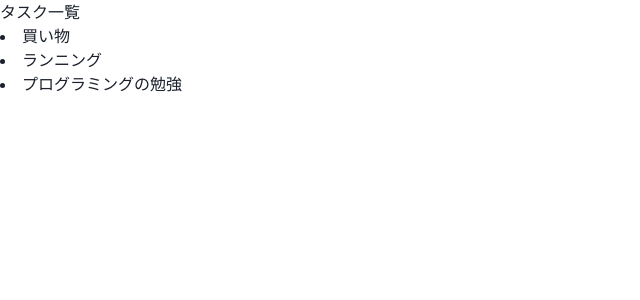
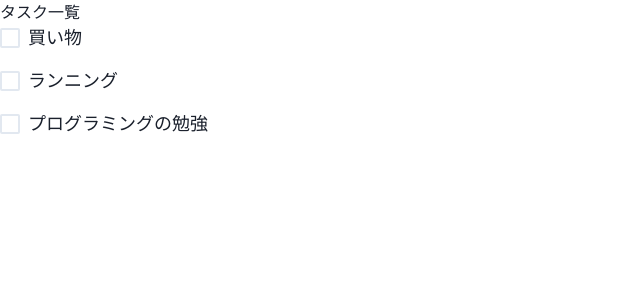
Before and after one commit to manato-takahashi/rails-react-todoWeb, a React (Create React App) app: page / in a window 1280 px wide. Shown: the top 300 px of the page, without its empty margins (0-640 px from the left). Built offline with nearby package versions, Linux system fonts and the light colour scheme.

Commit message:
add: TaskコンポーネントにChakraUIを当てるように

```diff
--- a/src/components/Task.jsx
+++ b/src/components/Task.jsx
@@ -1,6 +1,12 @@
+import { Checkbox, Box, Text } from '@chakra-ui/react';
+
 const Task = (props) => {
     return (
-        <li>{props.name}</li>
+        <Box mb="16px">
+            <Checkbox colorScheme="blue" size="lg">
+                <Text>{props.name}</Text>
+            </Checkbox>
+        </Box>
     );
 };
 
```
